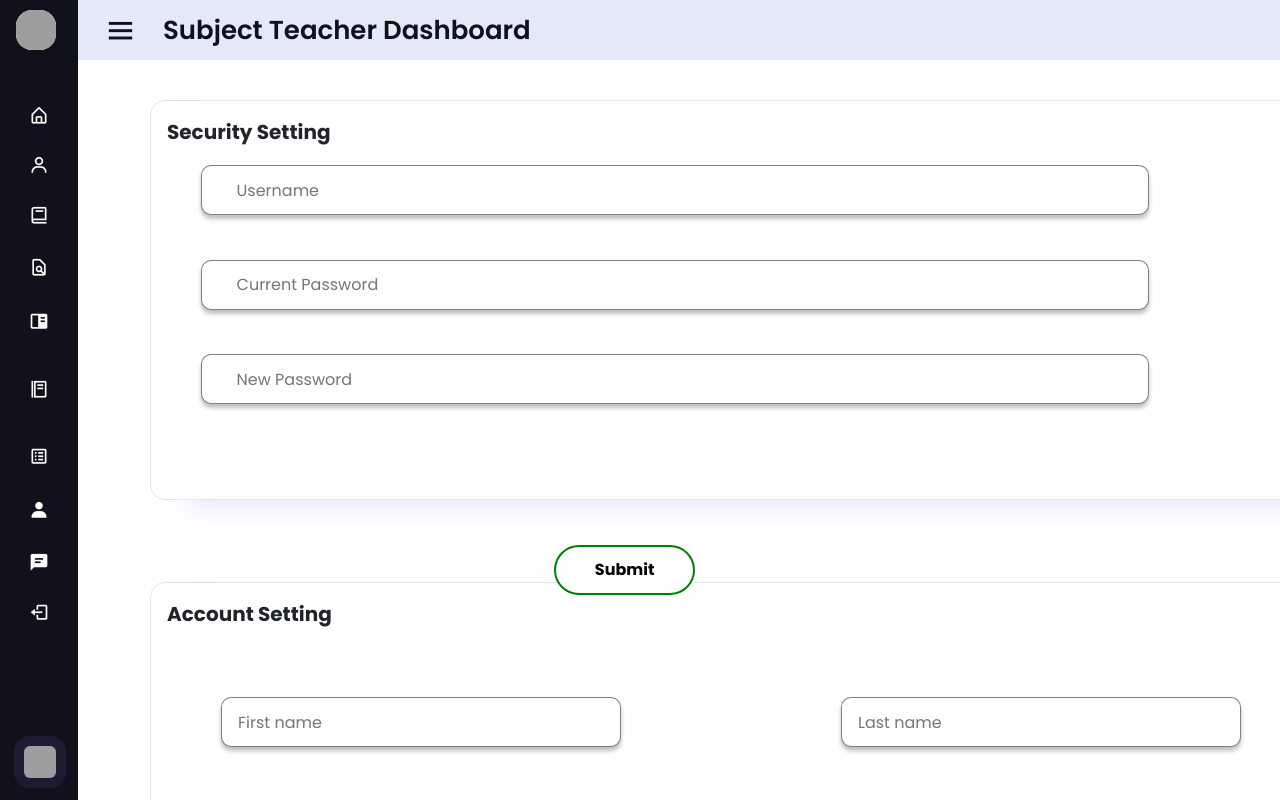
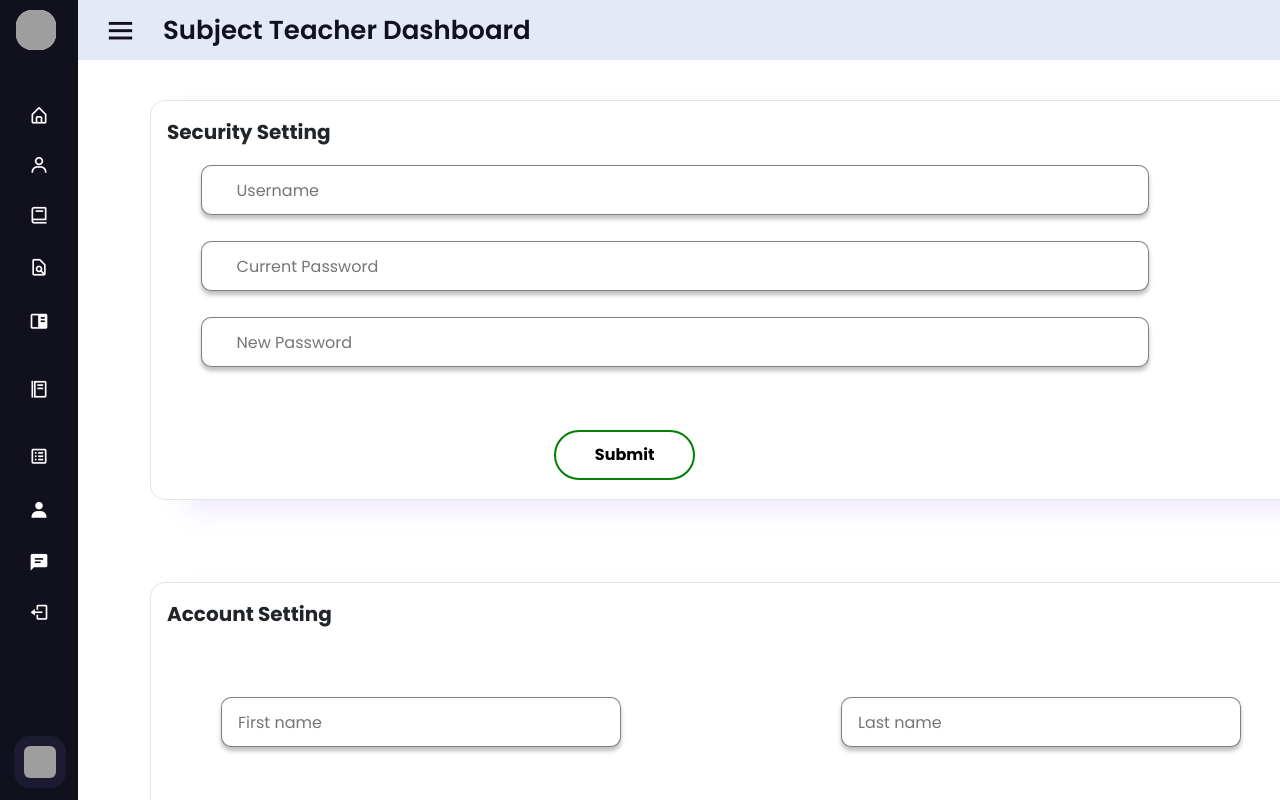
Before and after one commit to PranavShelke4/IT, a React (Create React App) app: page /profile in a window 1280 px wide. Shown: the top 800 px of the page. Built offline with nearby package versions, Linux system fonts and the light colour scheme; grey boxes are pictures that could not be loaded.

Commit message:
pedelogy form fix

```diff
--- a/src/components/SubjectTeacher/Fideology/createPedelogy.css
+++ b/src/components/SubjectTeacher/Fideology/createPedelogy.css
@@ -1,15 +1,9 @@
 .main-sec{
     padding-top: 2rem !important;
 }
-.upd_section{
-    /* margin-left: 200px;
-    margin-top: 50px; */
-  }
-
-
   .update{
-    /* width: 948px;
-    height: 50px; */
+     width: 900px;
+    height: 50px;
 
     /* margin-top: 10px; */
 
@@ -17,6 +11,7 @@
   border: 1px solid rgba(0, 0, 0, 0.5);
   box-sizing: border-box;
   border-radius: 10px;
+  margin-bottom: 1rem !important;
   }
 
   button{
@@ -28,14 +23,13 @@
     border-radius: 10px;
     background-color: white;
     font-size: 15px;
-    /* margin-top: 5rem; */
+    margin-top: -2rem !important;
 
   }
   .submit{
     border-color: green;
     margin-left: 35%;
     margin-right: 5%;
-    margin-top: 10%;
   }
   .cancel{
     border-color: red;
```
